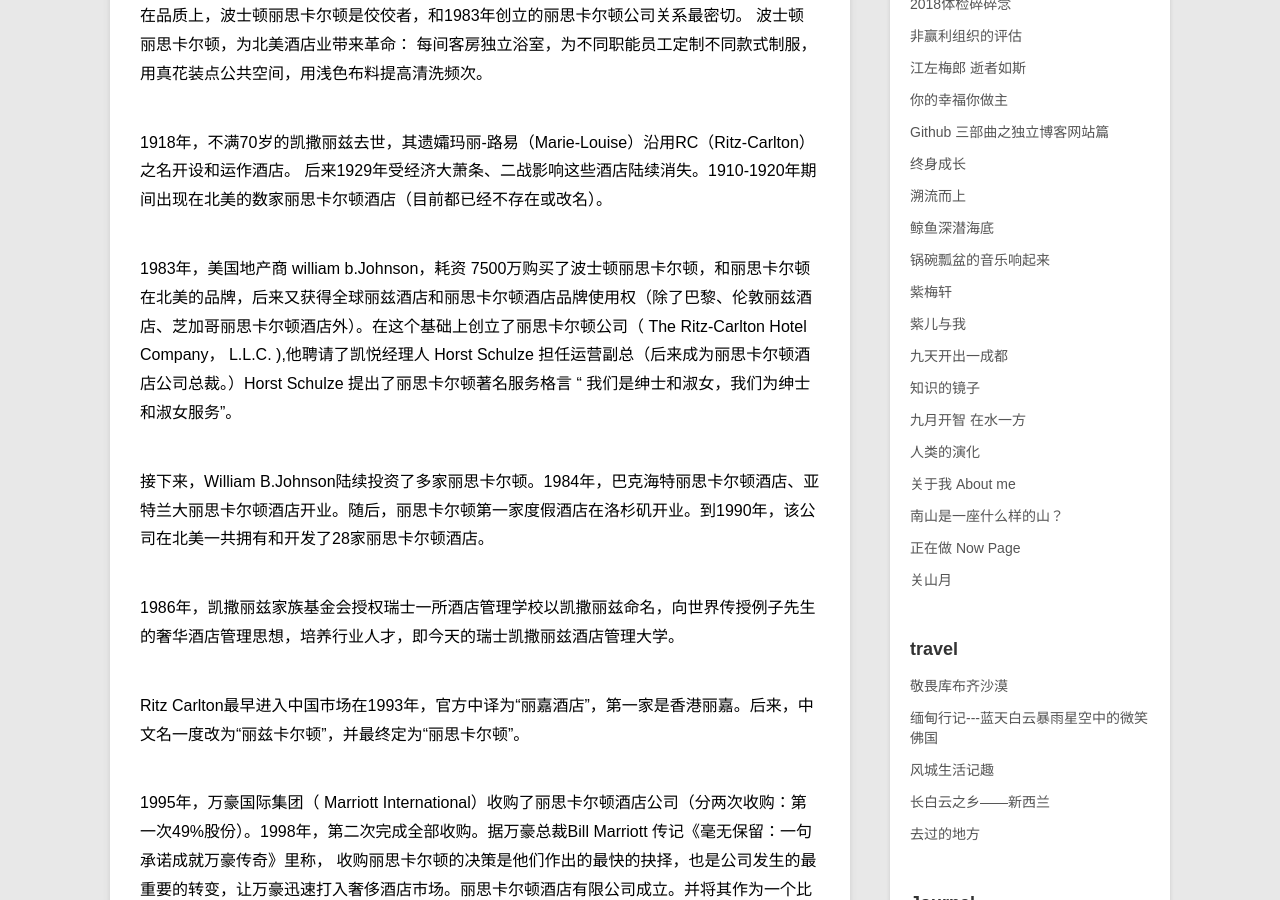
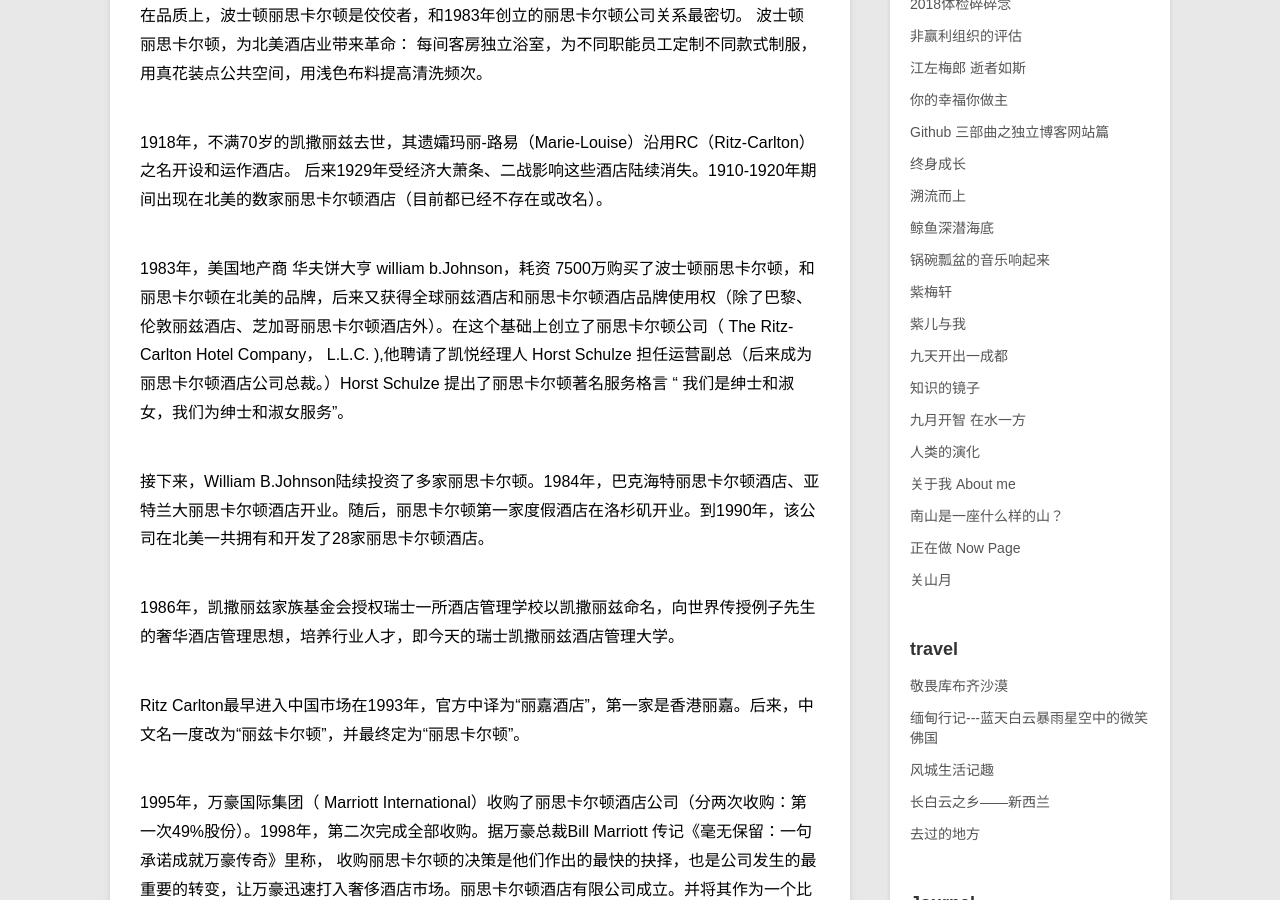
Before and after one commit to violettianjie/violettianjie.github.io, a Jekyll site: the page built from _posts/blog/2021-08-29-ritz.md, in a window 1280 px wide and 900 px high, scrolled down 2497 px. Built offline with Jekyll 4.4.1, drawn with Linux system fonts in a browser that asks for light colours.

Commit message:
Update 2021-08-29-ritz.md

```diff
--- a/_posts/blog/2021-08-29-ritz.md
+++ b/_posts/blog/2021-08-29-ritz.md
@@ -66,7 +66,7 @@ category: blog
 1918年，不满70岁的凯撒丽兹去世，其遗孀玛丽-路易（Marie-Louise）沿用RC（Ritz-Carlton） 之名开设和运作酒店。
 后来1929年受经济大萧条、二战影响这些酒店陆续消失。1910-1920年期间出现在北美的数家丽思卡尔顿酒店（目前都已经不存在或改名）。
 
-1983年，美国地产商 william b.Johnson，耗资 7500万购买了波士顿丽思卡尔顿，和丽思卡尔顿在北美的品牌，后来又获得全球丽兹酒店和丽思卡尔顿酒店品牌使用权（除了巴黎、伦敦丽兹酒店、芝加哥丽思卡尔顿酒店外）。在这个基础上创立了丽思卡尔顿公司（ The Ritz-Carlton Hotel Company， L.L.C. ),他聘请了凯悦经理人 Horst Schulze 担任运营副总（后来成为丽思卡尔顿酒店公司总裁。）Horst Schulze  提出了丽思卡尔顿著名服务格言 “ 我们是绅士和淑女，我们为绅士和淑女服务”。
+1983年，美国地产商 华夫饼大亨 william b.Johnson，耗资 7500万购买了波士顿丽思卡尔顿，和丽思卡尔顿在北美的品牌，后来又获得全球丽兹酒店和丽思卡尔顿酒店品牌使用权（除了巴黎、伦敦丽兹酒店、芝加哥丽思卡尔顿酒店外）。在这个基础上创立了丽思卡尔顿公司（ The Ritz-Carlton Hotel Company， L.L.C. ),他聘请了凯悦经理人 Horst Schulze 担任运营副总（后来成为丽思卡尔顿酒店公司总裁。）Horst Schulze  提出了丽思卡尔顿著名服务格言 “ 我们是绅士和淑女，我们为绅士和淑女服务”。
 
 接下来，William B.Johnson陆续投资了多家丽思卡尔顿。1984年，巴克海特丽思卡尔顿酒店、亚特兰大丽思卡尔顿酒店开业。随后，丽思卡尔顿第一家度假酒店在洛杉矶开业。到1990年，该公司在北美一共拥有和开发了28家丽思卡尔顿酒店。
 
```
